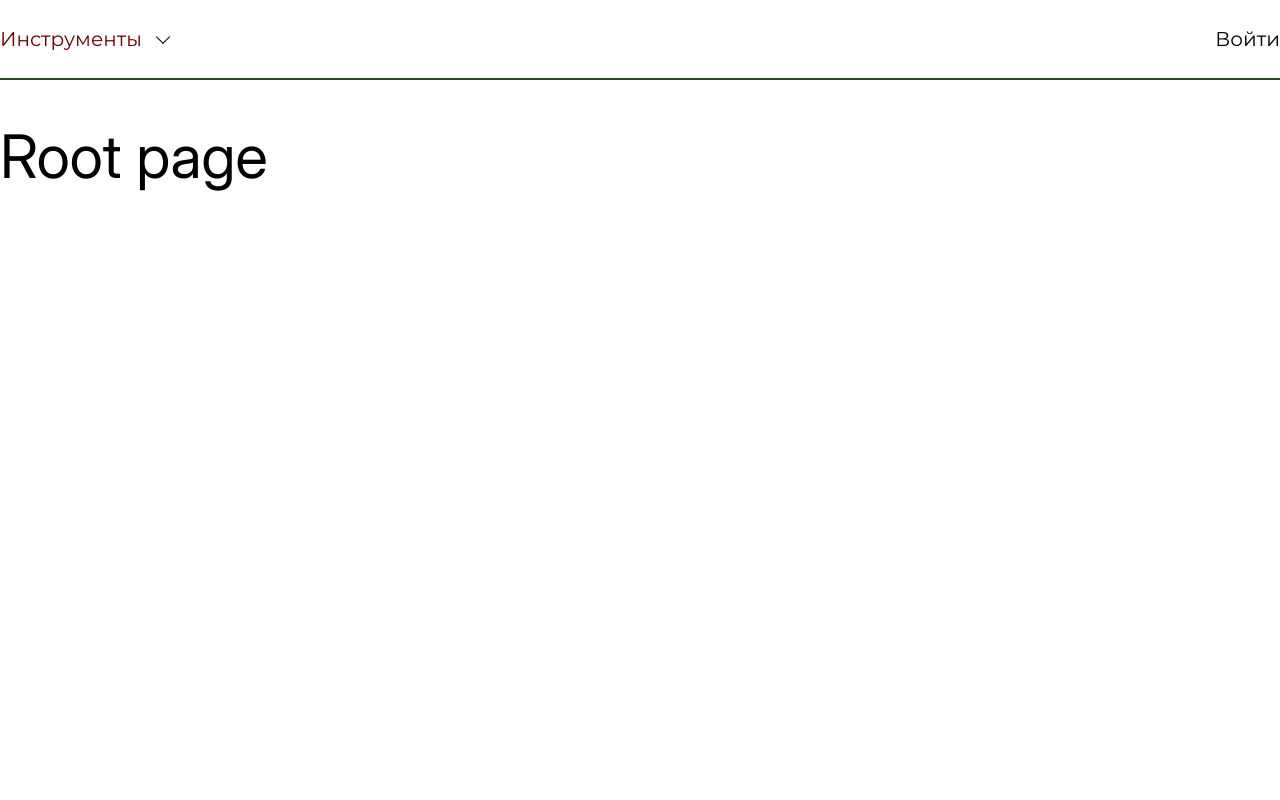
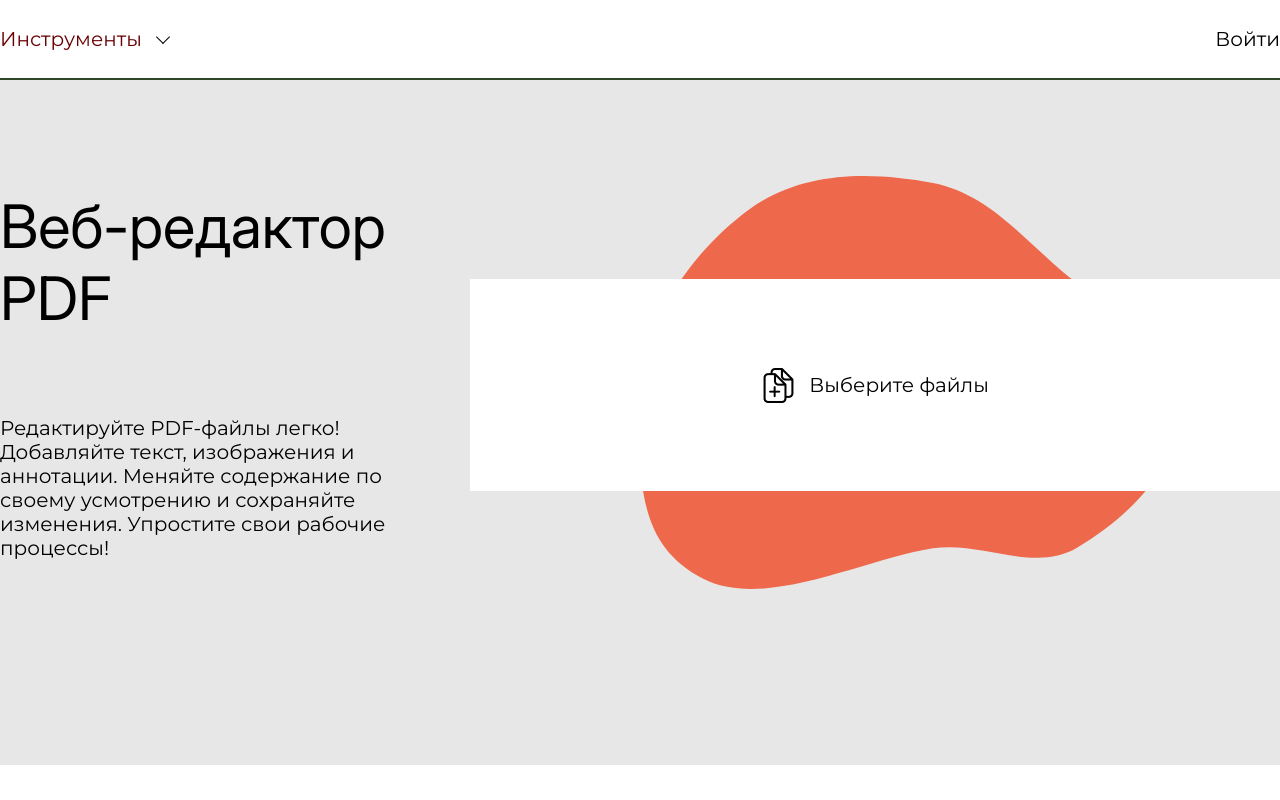
Before and after one commit to PUTENCHIK/pdf_editor, a React (Vite) app in the folder pdf_editor.client/: page / in a window 1280 px wide. Built offline with nearby package versions, Linux system fonts and the light colour scheme.

Commit message:
Added description block on main page

```diff
--- a/pdf_editor.client/index.html
+++ b/pdf_editor.client/index.html
@@ -4,7 +4,7 @@
     <meta charset="UTF-8" />
     <link rel="icon" type="image/svg+xml" href="/vite.svg" />
     <meta name="viewport" content="width=device-width, initial-scale=1.0" />
-    <title>Лютые дауны и патау</title>
+    <title>PDF Редактор</title>
   </head>
   <body>
     <div id="root"></div>
--- a/pdf_editor.client/src/common.css
+++ b/pdf_editor.client/src/common.css
@@ -12,4 +12,5 @@ h1 {
     font-family: "Inter";
     font-size: 60px;
     font-weight: 400;
+    margin: 0;
 }
--- a/pdf_editor.client/src/pages/RootPage/RootPage.jsx
+++ b/pdf_editor.client/src/pages/RootPage/RootPage.jsx
@@ -1,10 +1,11 @@
 import Header from "../../components/Header/Header";
+import DescriptionBlock from "./components/DescriptionBlock/DescriptionBlock";
 
 function RootPage() {
     return (
         <>
             <Header />
-            <h1>Root page</h1>
+            <DescriptionBlock />
         </>
     );
 }
--- /dev/null
+++ b/pdf_editor.client/src/pages/RootPage/components/DescriptionBlock/DescriptionBlock.css
@@ -0,0 +1,59 @@
+.description-block {
+    display: flex;
+    width: 100%;
+    padding-top: 110px;
+    padding-bottom: 185px;
+
+    background-color: #E7E7E7;
+}
+
+.description-block > .__content {
+    display: flex;
+    column-gap: 65px;
+    width: 1280px;
+
+    margin: auto;
+}
+
+.description {
+    display: flex;
+    flex-direction: column;
+    row-gap: 62px;
+    width: 50%;
+}
+
+.add-files-block {
+    display: flex;
+    align-items: center;
+    width: 100%;
+}
+
+.add-files-block:hover {
+    cursor: pointer;
+}
+
+.add-files-block > .background {
+    position: absolute;
+    left: calc(50%);
+}
+
+.choose-files-button {
+    display: flex;
+    width: 100%;
+    height: 212px;
+
+    z-index: 10;
+    background-color: white;
+}
+
+.choose-files-button > .__content {
+    display: inline-flex;
+    align-items: center;
+    column-gap: 13px;
+
+    margin: auto;
+}
+
+.add-files-block:hover .choose-files-button {
+    box-shadow: 0 4px 6px #53000040;
+}
--- /dev/null
+++ b/pdf_editor.client/src/pages/RootPage/components/DescriptionBlock/DescriptionBlock.jsx
@@ -0,0 +1,33 @@
+import './DescriptionBlock.css';
+import img_add_file from './images/add_file.png';
+
+function DescriptionBlock() {
+    return (
+        <div className='description-block'>
+            <div className='__content'>
+                <div className="description">
+                    <h1>Веб-редактор <br /> PDF</h1>
+                    <p>Редактируйте PDF-файлы легко! Добавляйте текст, изображения и
+                        аннотации. Меняйте содержание по своему усмотрению и сохраняйте
+                        изменения. Упростите свои рабочие процессы!
+                    </p>
+                </div>
+                <div className="add-files-block">
+                    <div className='background'>
+                        <svg width="541" height="413" viewBox="0 0 541 413" fill="none" xmlns="http://www.w3.org/2000/svg">
+                        <path fill-rule="evenodd" clip-rule="evenodd" d="M292.938 7.02217C344.758 16.876 379.595 58.15 419.742 93.1807C466.018 133.559 536.835 161.09 540.791 223.287C544.799 286.319 490.558 339.618 437.445 371.557C394.243 397.537 342.474 364.809 292.938 372.334C224.067 382.796 125.578 434.609 63.2374 402.805C-4.32472 368.337 -1.25305 300.676 0.782314 223.287C2.77906 147.366 48.4117 78.4203 108.441 33.9844C160.812 -4.78258 229.442 -5.05216 292.938 7.02217Z" fill="#F14925" fill-opacity="0.8"/>
+                        </svg>
+                    </div>
+                    <div className="choose-files-button">
+                        <div className="__content">
+                            <img className='icon' src={img_add_file} alt='add' />
+                            <span>Выберите файлы</span>
+                        </div>
+                    </div>
+                </div>
+            </div>
+        </div>
+    );
+}
+
+export default DescriptionBlock;
```
Also changed, not shown: pdf_editor.client/src/pages/RootPage/components/DescriptionBlock/images/add_file.png (added).
